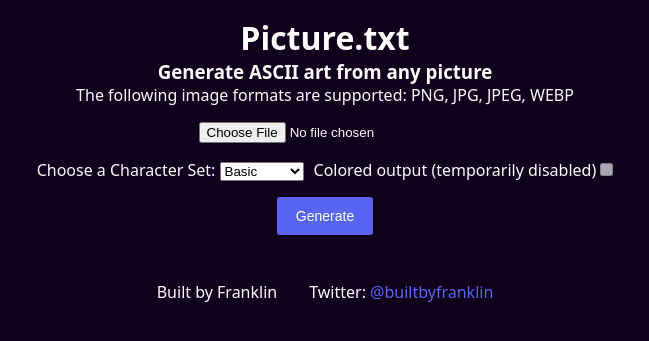
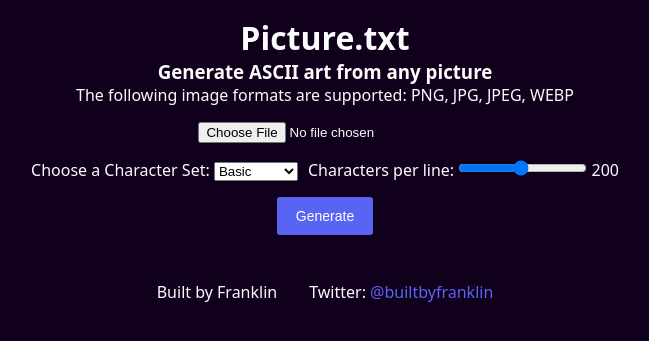
Before and after one commit to bruce-pain/image2ascii, a FastAPI app: page / in a window 1280 px wide. Shown: the top 341 px of the page, without its empty margins (315-964 px from the left). Run offline with FastAPI, Linux system fonts and the light colour scheme.

Commit message:
feat: variable number of characters per line

```diff
--- a/static/main.js
+++ b/static/main.js
@@ -1,3 +1,13 @@
+const characterPerLine = document.getElementById('rangeInput');
+const characterPerLineValue = document.getElementById('rangeValue');
+
+function updateRangeValue() {
+	characterPerLineValue.textContent = characterPerLine.value;
+}
+
+characterPerLine.addEventListener("input", updateRangeValue);
+updateRangeValue()
+
 document.getElementById('uploadForm').addEventListener('submit', async function(e) {
 	e.preventDefault();
 
@@ -10,10 +20,11 @@ document.getElementById('uploadForm').addEventListener('submit', async function(
 
 	const charSetSelect = document.getElementById('charSetSelect');
 	const selectedCharSet = charSetSelect.value;
+
 	const addColor = document.getElementById('addColor').checked;
 
 	const screenWidth = window.screen.width
-	let imageWidth;
+	let dynamicFontSize = 44 / characterPerLine.value;
 
 	statusBar.innerHTML = "generating..."
 	displayArea.style.border = "0px";
@@ -25,8 +36,7 @@ document.getElementById('uploadForm').addEventListener('submit', async function(
 		formData.append('image_file', fileInput.files[0]);
 
 		try {
-			imageWidth = 400
-			const response = await fetch(`/upload?width=${imageWidth}&character_set=${selectedCharSet}&is_colored=${addColor}`, {
+			const response = await fetch(`/upload?width=${characterPerLine.value}&character_set=${selectedCharSet}&is_colored=${addColor}`, {
 				method: 'POST',
 				body: formData
 			});
@@ -35,6 +45,7 @@ document.getElementById('uploadForm').addEventListener('submit', async function(
 			const result = data["result"];
 			statusBar.innerHTML = "done!";
 			displayArea.style.border = "1px solid #FCFCFC";
+			asciiOutput.style.fontSize = `${dynamicFontSize}rem`
 
 			if (addColor == true) {
 				asciiOutput.innerHTML = result;
--- a/static/style.css
+++ b/static/style.css
@@ -89,6 +89,10 @@ h1 {
 	overflow: auto;
 }
 
+.color-toggle {
+	display: none;
+}
+
 @media screen and (max-width: 650px) {
 	.preview {
 		font-size: 0.11rem;
--- a/templates/index.html
+++ b/templates/index.html
@@ -33,6 +33,11 @@
 								<option value="geometric">Geometric</option>
 							</select>
 						</div>
+						<div class="char-per-line">
+							<label for="rangeInput">Characters per line:</label>
+							<input type="range" id="rangeInput" min="10" max="400" value="200" step="10">
+							<span id="rangeValue">400</span>
+						</div>
 						<div class="color-toggle">
 							<label for="addColor">
 								Colored output (temporarily disabled) <input type="checkbox" id="addColor"
```
